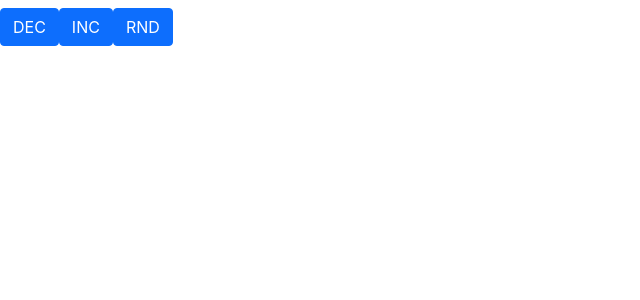
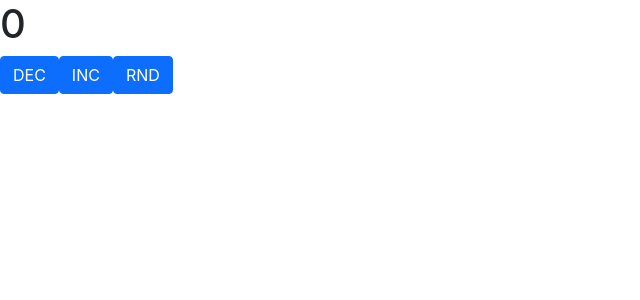
Before and after one commit to sskurochkin/Redux-study, a React (Create React App) app: page / in a window 1280 px wide. Shown: the top 300 px of the page, without its empty margins (0-640 px from the left). Built offline with nearby package versions, Linux system fonts and the light colour scheme.

Commit message:
add connect

```diff
--- a/src/actions.js
+++ b/src/actions.js
@@ -1,3 +1,3 @@
 export const inc = () => ({type: "INC"});
 export const dec = () => ({type: "DEC"});
-export const rnd = (value) => ({type: "RND", payload: value});
+export const rnd = () => ({type: "RND", payload: Math.floor(Math.random() * 10)});
--- a/src/components/Counter.js
+++ b/src/components/Counter.js
@@ -1,3 +1,7 @@
+import { connect } from "react-redux";
+import * as actions from '../actions'
+// import { bindActionCreators } from "redux";
+
 
 const Counter = ({counter, inc, dec, rnd}) => {
     return (
@@ -10,4 +14,26 @@
     )
 }
 
-export default Counter;
+const mapStateToProps = (state) =>{ // чистая и синхронная, возвращает объект со стейтом
+	return {
+		counter: state.value
+	}
+}
+
+// const mapDispatchToProps = (dispatch) => {
+// 	return bindActionCreators(actions, dispatch)
+// }
+// const mapDispatchToProps = (dispatch) => {
+// 	const {inc, dec, rnd} = bindActionCreators(actions, dispatch)
+// 	return {
+// 		inc,
+// 		dec,
+// 		rnd: ()=>{
+// 			const value = Math.floor(Math.random() * 10)
+// 			rnd(value)}
+
+// 	}
+// }
+
+export default connect(mapStateToProps, actions)(Counter);
+// export default connect(mapStateToProps, mapDispatchToProps)(Counter);
```
